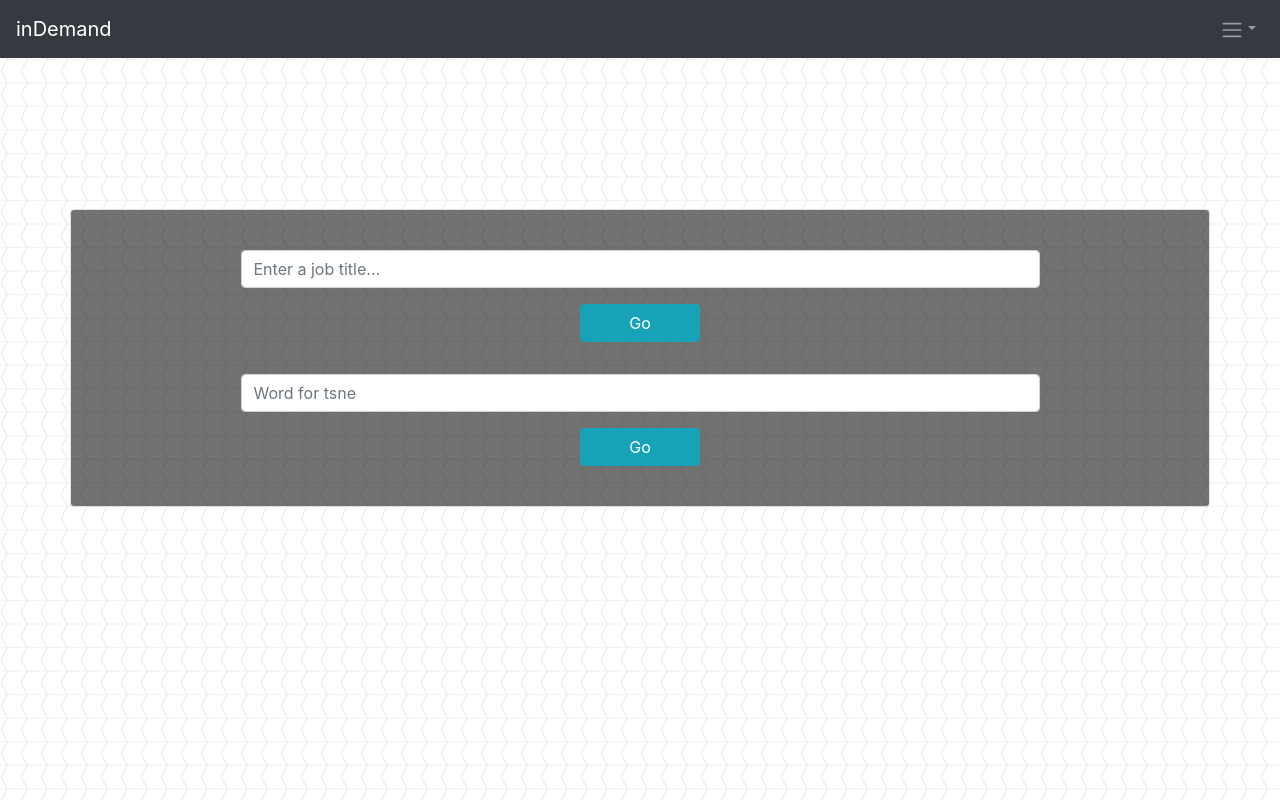
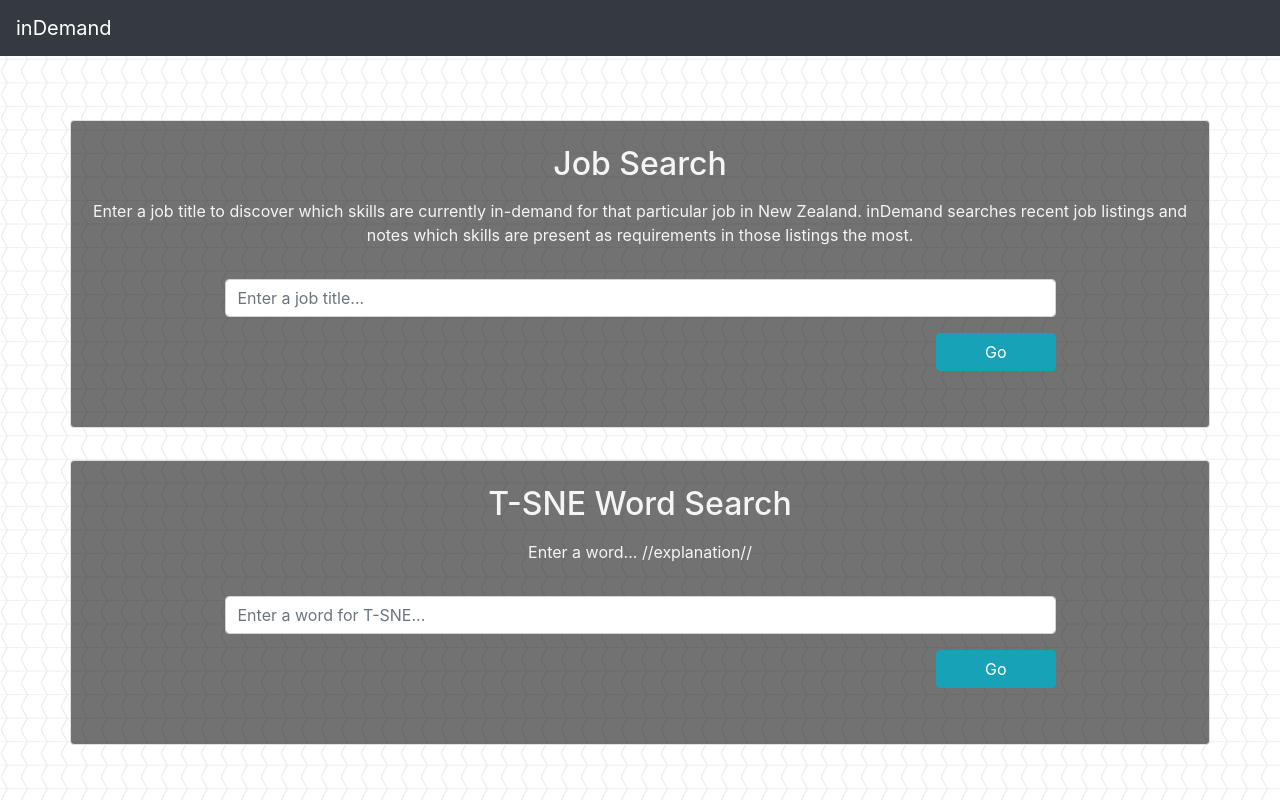
Before and after one commit to mfadam786/JobSkillsMonitorBot, a Django app: page /backend/ in a window 1280 px wide. Run offline with Django 3.2, Linux system fonts and the light colour scheme; some libraries are stand-ins or nearby versions.

Commit message:
started sorting out styling

```diff
--- a/JobSkillsMonitor/backend/templates/backend/base.html
+++ b/JobSkillsMonitor/backend/templates/backend/base.html
@@ -12,27 +12,14 @@
     <meta name="viewport" content="width=device-width, initial-scale=1.0">
     <meta http-equiv="X-UA-Compatible" content="ie=edge">
     <title>inDemand</title>
-    <style>.inl{display: inline;}</style> <!--will move this to static. it's not working currently-->
 </head>
 <body>
     <nav class="navbar navbar-expand-lg navbar-light bg-light navbar-dark bg-dark static-top">
         <button class="navbar-toggler" type="button" data-toggle="collapse" data-target="#bs-example-navbar-collapse-1">
             <span class="navbar-toggler-icon"></span>
         </button> <a class="navbar-brand" href="/backend/">inDemand</a>
-        <div class="collapse navbar-collapse" id="bs-example-navbar-collapse-1">
-            <ul class="navbar-nav ml-md-auto">
-                <li class="nav-item dropdown">
-                        <a class="nav-link dropdown-toggle" href="http://example.com" id="navbarDropdownMenuLink" data-toggle="dropdown"><span class="navbar-toggler-icon"></span></a>
-                        <div class="dropdown-menu dropdown-menu-right" aria-labelledby="navbarDropdownMenuLink">
-                            <a class="dropdown-item" href="#">Action</a> <a class="dropdown-item" href="#">Another action</a> <a class="dropdown-item" href="#">Something else here</a>
-                        <div class="dropdown-divider">
-                        </div> <a class="dropdown-item" href="#">Separated link</a>
-                    </div>
-                </li>
-            </ul>
-        </div>
     </nav>
-    <div class="container h-75">
+    <div class="container w-100 h-75">
         {% block content %}
         {% endblock %}
     </div>
--- a/JobSkillsMonitor/backend/templates/backend/index.html
+++ b/JobSkillsMonitor/backend/templates/backend/index.html
@@ -3,17 +3,27 @@
 <div class="row h-100 justify-content-center align-items-center">
         <div class="my-3 py-4 row w-100 border rounded shaded">
             <div class="col-md-12">
-            <form action="{% url 'backend:search' %}" method="POST" class ="frm p-3 w-75" >
+                <h2>Job Search</h2>
+                <p>Enter a job title to discover which skills are currently in-demand for that particular job in New Zealand. inDemand
+                    searches recent job listings and notes which skills are present as requirements in those listings the most.
+                </p>
+                <form action="{% url 'backend:search' %}" method="POST" class ="frm w-75" >
                     {% csrf_token %}
                     <div class="form-group">
                         <input type="text" class="form-control" name="job_title" id="job_title" placeholder="Enter a job title...">
                     </div>
                     <button type="submit" class="btn btn-info px-5">Go</button>
                 </form>
-                            <form action="{% url 'backend:tsne' %}" method="POST" class ="frm p-3 w-75" >
+            </div>
+        </div>
+        <div class="my-3 py-4 row w-100 border rounded shaded">
+            <div class="col-md-12">
+                <h2>T-SNE Word Search</h2>
+                <p>Enter a word... //explanation//</p>
+                <form action="{% url 'backend:tsne' %}" method="POST" class ="frm w-75" >
                     {% csrf_token %}
                     <div class="form-group">
-                    <input type="text" class="form-control" name="tsne_q" id="tsne_q" placeholder="Word for tsne">
+                        <input type="text" class="form-control" name="tsne_q" id="tsne_q" placeholder="Enter a word for T-SNE...">
                     </div>
                     <button type="submit" class="btn btn-info px-5">Go</button>
                 </form>
--- a/JobSkillsMonitor/static/css/main.css
+++ b/JobSkillsMonitor/static/css/main.css
@@ -4,16 +4,37 @@ html, body {
     background-repeat: repeat;
 }
 
+.container {
+    padding-top: 3rem;
+    padding-bottom: 3rem;
+}
+
 form {
     display: block !important;
     margin: auto !important;
-    text-align: center !important;
+    text-align: right !important;
+    padding-top: 2rem;
+    padding-bottom: 2rem;
 }
 
 .shaded {
     background-color: rgba(20, 20, 20, 0.6);
 }
 
-h2 {
+h2, h5, p {
+    color: whitesmoke !important;
+}
+
+h2, h5 {
     display:inline !important;
 }
+
+p {
+    margin-top: 1rem;
+    margin-bottom: 0;
+    font-size: 1rem;
+}
+
+.col-md-12 {
+    text-align: center !important;
+}
```
Also changed, not shown: JobSkillsMonitor/backend/templates/backend/results.html (+20 -27 lines), JobSkillsMonitor/backend/templates/backend/tsne_results.html (+0 -15 lines). Lines whose indentation alone changed are shown as unchanged.
